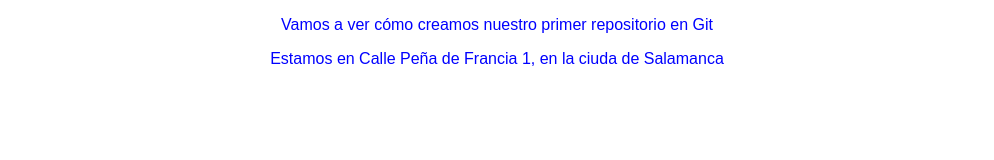
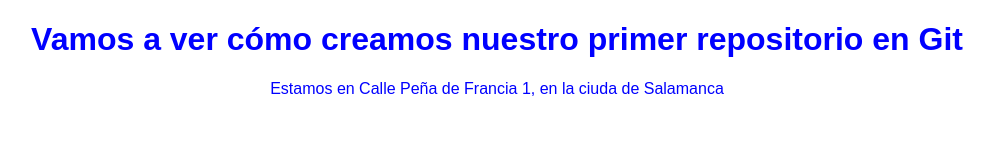
Before and after one commit to AngelVidal/InicioGitHub, a plain HTML site: page index.html in a window 1280 px wide. Shown: the whole page, without its empty margins (143-1137 px from the left). Drawn offline with Linux system fonts and the light colour scheme.

Commit message:
Cambio de parrafo por h1

```diff
--- a/index.html
+++ b/index.html
@@ -6,7 +6,7 @@
 	<link rel="stylesheet" type="text/css" href="css/estilos.css">
 </head>
 <body>
-	<p>Vamos a ver cómo creamos nuestro primer repositorio en Git</p>
+	<h1>Vamos a ver cómo creamos nuestro primer repositorio en Git</h1>
 	<p>Estamos en Calle Peña de Francia 1,
 	en la ciuda de Salamanca</p>
 </body>
```
